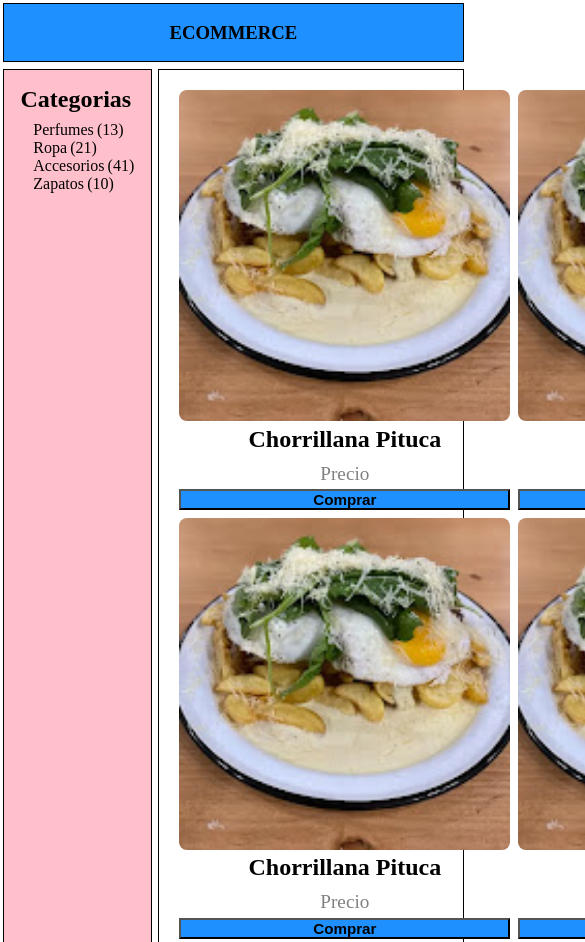
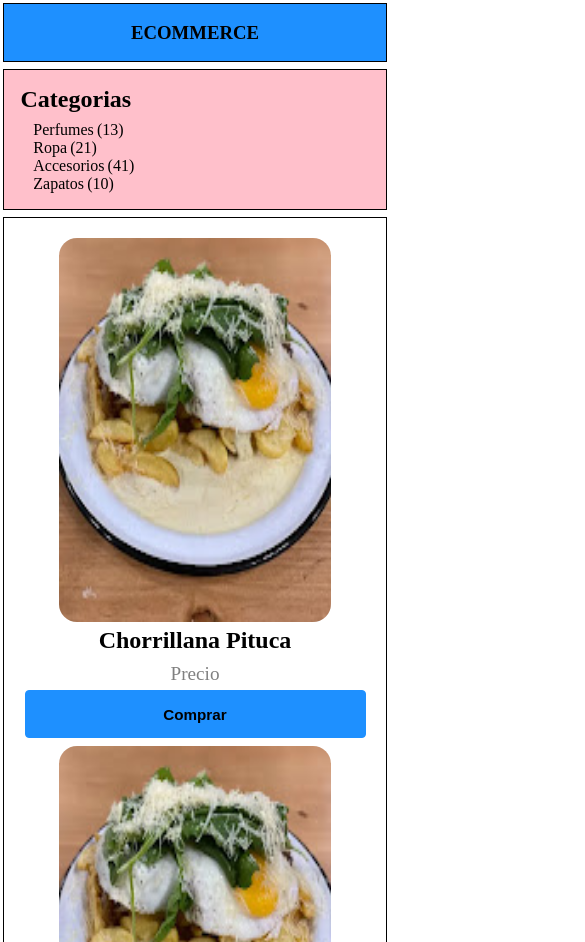
Before and after one commit to PTM83/css_avanzado_g50, a plain HTML site: page Grid/index.html in a window 390 px wide. Shown: the top 942 px of the page, 585 px wide, since content can reach past the window. Drawn offline with Linux system fonts and the light colour scheme.

Commit message:
Se procede a generar diferentes vistas de acuerdo a cellphone or tablet

```diff
--- a/Grid/assets/css/styles.css
+++ b/Grid/assets/css/styles.css
@@ -8,18 +8,22 @@ body {
 --second: grey;
 --third: white;
 --prueba:pink;
+
+width:1500px;
+padding: 0 1.1rem;
+margin: 0 10%;
 }
 
 .grid-container {
     display:grid;
-    grid-template-columns: auto repeat(2, 40%);
+    grid-template-columns: auto repeat(4, 22%);
     grid-template-areas:
-    "nav nav nav"
-    "menu main main"
-    "menu main main"
-    "footer footer footer"
+    "nav nav nav nav nav"
+    "menu main main main main"
+    "menu main main main main"
+    "footer footer footer footer footer"
 }
-
+/*NAV*/
 nav {
     background: var(--principal);
     text-align: center;
@@ -28,15 +32,16 @@ nav {
     grid-area: nav;
 }
 
+nav, menu, main {
+    border: 1px solid black;
+    margin: .2rem;
+}
+
+/*MENU*/
 menu {
     grid-area:menu;
     min-height: 100vh;
     background: var(--prueba);
-}
-
-nav, menu, main {
-    border: 1px solid black;
-    margin: .2rem;
 }
 
 menu, main {
@@ -59,24 +64,29 @@ menu ul {
     display:flex;
     gap:0.2rem;
 }
-
+/*MAIN*/
 main {
     grid-area:main;
     display:grid;
-    grid-template-columns: repeat(3, 1fr);
+    grid-template-columns: repeat(4, 1fr);
 }
-
+/*MAIN - CARD*/
 .card {
     margin:0.25rem;
-
+    height: 500px;
     display:flex;
+    display-basis:3;
     flex-direction:column;
     justify-content:space-between;
+    align-items:center;
 }
 
 .card img {
     height: 80%;
-    border-radius: 8px;
+    width: 80%;
+    padding: 0 auto;
+    align-items:center;
+    border-radius: 18px;
 }
 
 .card strong {
@@ -98,14 +108,72 @@ strong, subs {
 
 button {
     height: 10%;
+    width:100%;
     background: var(--principal);
     font-weight: 700;
     font-size: 0.95rem;
+    border:0.1rem solid var(--principal);
+    border-radius:4px;
 }
 
+/*FOOTER*/
 footer {
     grid-area:footer;
     background: var(--third);
     text-align: center;
     padding:1.1rem;
 }
+
+@media (max-width:1030px) {
+    body {
+    width:auto;
+    margin:0;
+    padding:0;
+    }
+
+    .grid-container {
+        display:grid;
+        grid-template-columns: auto repeat(2, 40%);
+        grid-template-areas:
+        "nav nav nav"
+        "menu main main"
+        "menu main main"
+        "footer footer footer"
+    }
+
+    main {
+    grid-area:main;
+    display:grid;
+    grid-template-columns: repeat(2, 1fr);
+    }
+}
+
+@media (max-width:500px) {
+    body {
+    width:auto;
+    margin:0;
+    padding:0;
+    }
+
+    .grid-container {
+        display:grid;
+        grid-template-columns: 1fr;
+        grid-template-areas:
+        "nav"
+        "menu"
+        "main"
+        "footer"
+    }
+
+    menu {
+    grid-area:menu;
+    min-height: 10vh;
+    background: var(--prueba);
+    }
+
+    main {
+    grid-area:main;
+    display:grid;
+    grid-template-columns: auto;
+    }
+}
```
